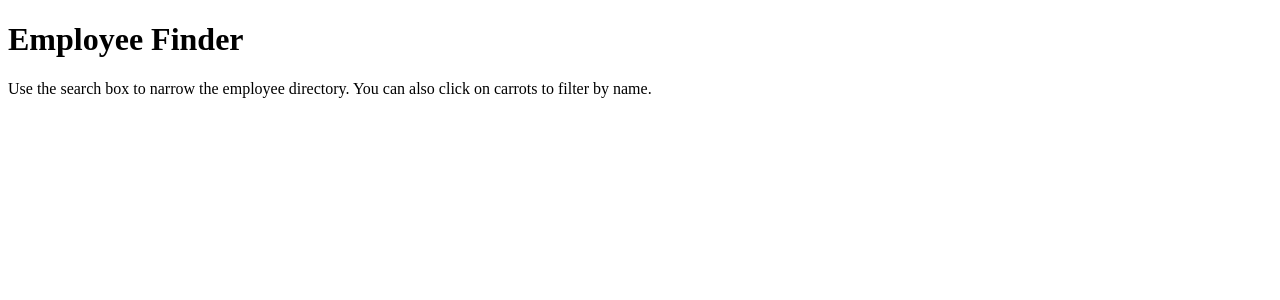
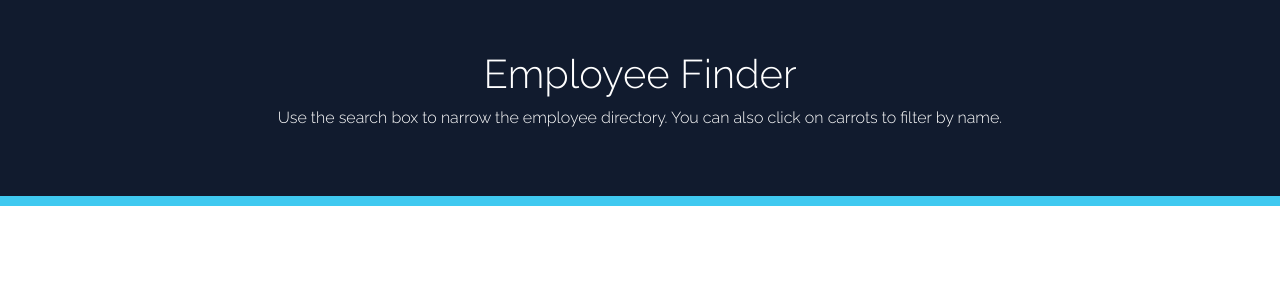
Before and after one commit to AHFotis/EmployeeFinder, a React (Create React App) app: page / in a window 1280 px wide. Shown: the top 300 px of the page. Built offline with nearby package versions, Linux system fonts and the light colour scheme.

Commit message:
Navbar styled

```diff
--- a/package.json
+++ b/package.json
@@ -6,6 +6,7 @@
     "@testing-library/jest-dom": "^5.11.4",
     "@testing-library/react": "^11.1.0",
     "@testing-library/user-event": "^12.1.10",
+    "bootstrap": "^4.6.0",
     "react": "^17.0.2",
     "react-dom": "^17.0.2",
     "react-scripts": "4.0.3",
--- a/public/index.html
+++ b/public/index.html
@@ -9,6 +9,9 @@
       name="description"
       content="Web site created using create-react-app"
     />
+    <link rel="preconnect" href="https://fonts.gstatic.com">
+    <link rel="preconnect" href="https://fonts.gstatic.com">
+    <link href="https://fonts.googleapis.com/css2?family=Raleway:wght@300&display=swap" rel="stylesheet">
     <link rel="apple-touch-icon" href="%PUBLIC_URL%/logo192.png" />
     <!--
       manifest.json provides metadata used when your web app is installed on a
--- a/src/components/Nav.js
+++ /dev/null
@@ -1,10 +0,0 @@
-import React from "react";
-
-function Nav() {
-    return <div class="header">
-        <h1>Employee Finder</h1>
-        <p>Use the search box to narrow the employee directory. You can also click on carrots to filter by name.</p>
-    </div>
-}
-
-export default Nav;
--- /dev/null
+++ b/src/components/Nav/index.js
@@ -0,0 +1,11 @@
+import React from "react";
+import "./style.css";
+
+function Nav() {
+    return <div className="header">
+        <h1 className="content">Employee Finder</h1>
+        <p className="content">Use the search box to narrow the employee directory. You can also click on carrots to filter by name.</p>
+    </div>
+}
+
+export default Nav;
--- /dev/null
+++ b/src/components/Nav/style.css
@@ -0,0 +1,12 @@
+.header {
+    color: white;
+    background-color: rgb(17, 27, 46);
+    border-bottom: 10px solid rgb(63, 201, 240);
+    padding: 50px;
+
+}
+
+.content {
+    text-align: center;
+    display: block;
+}
--- /dev/null
+++ b/src/index.css
@@ -0,0 +1,3 @@
+* {
+    font-family: 'Raleway', sans-serif;
+}
--- a/src/index.js
+++ b/src/index.js
@@ -1,7 +1,7 @@
 import React from 'react';
 import ReactDOM from 'react-dom';
 import App from './App';
-// import './index.css';
-// import 'bootstrap/dist/css/bootstrap.min.css';
+import './index.css';
+import 'bootstrap/dist/css/bootstrap.min.css';
 
 ReactDOM.render(<App />, document.getElementById('root'));
```
Also changed, not shown: 1 other file (tests, documents, lock files or other folders).
